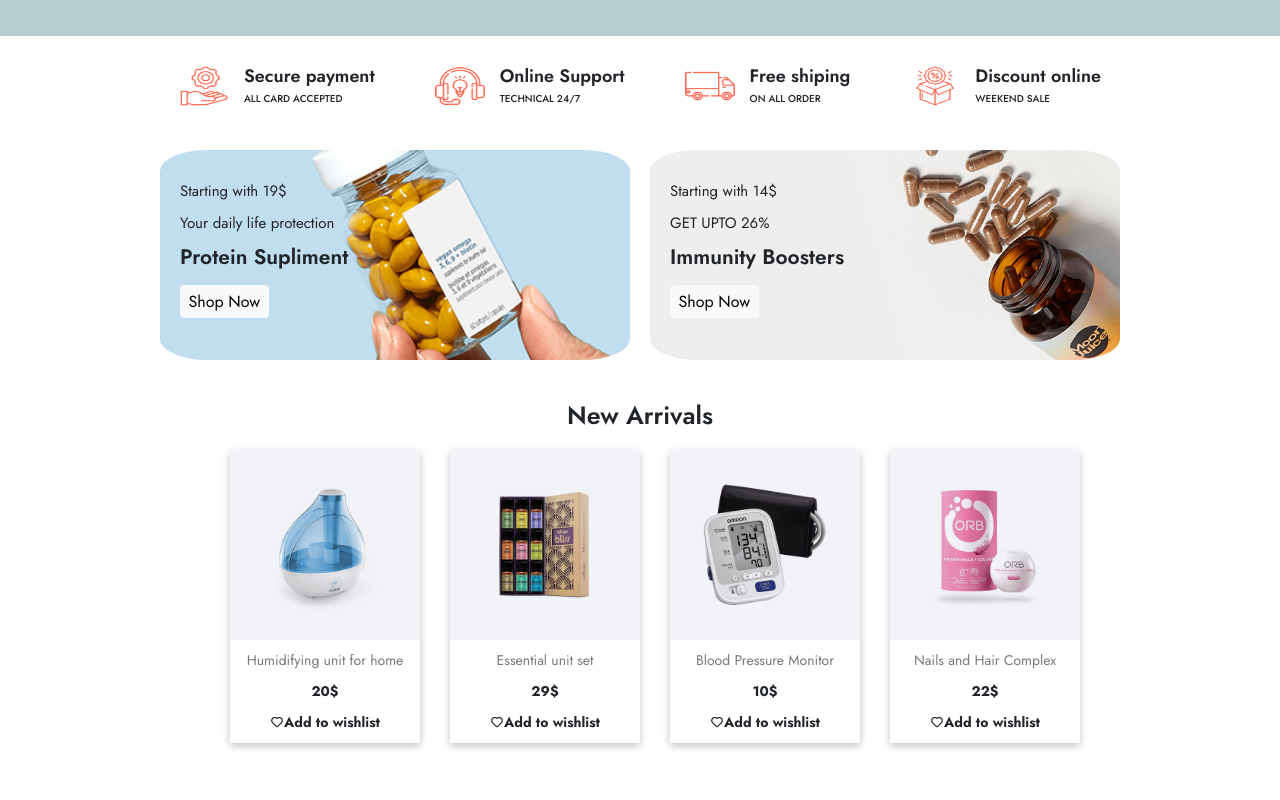
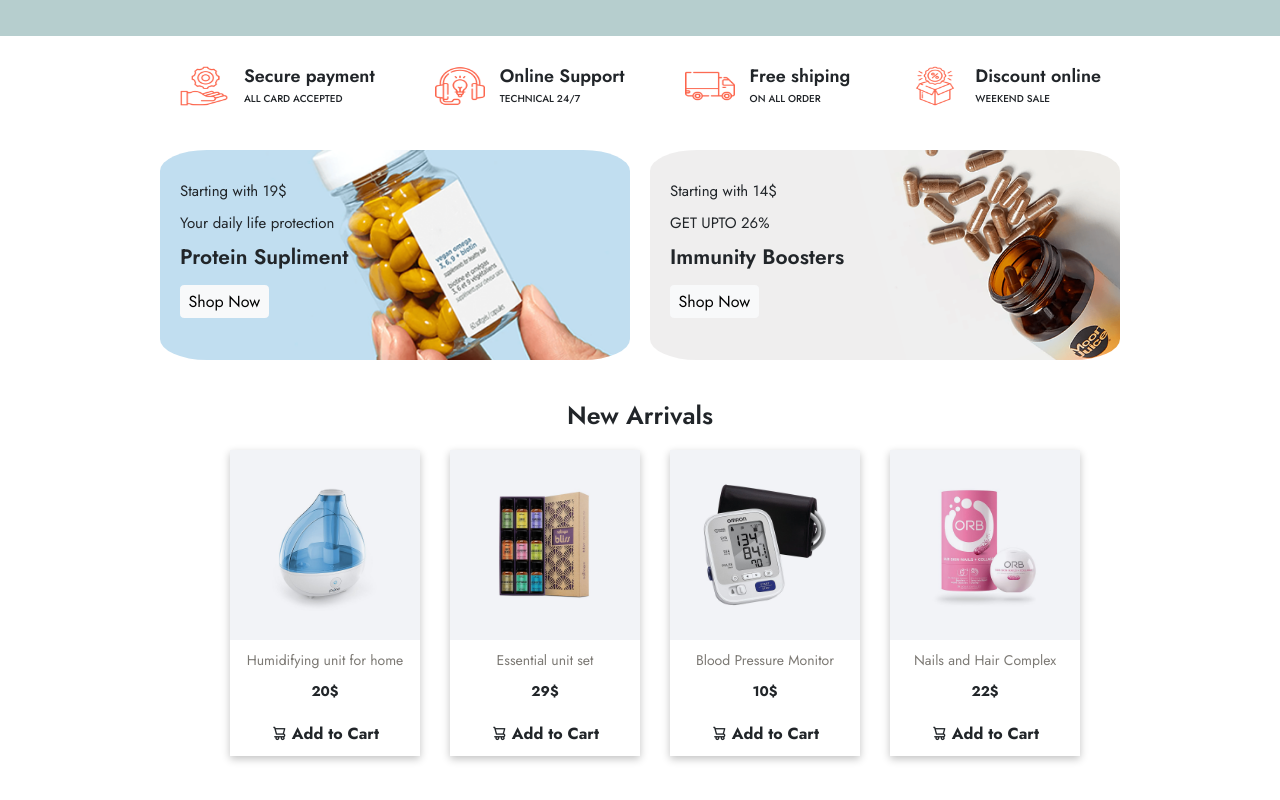
Before and after one commit to saketkumar1/E-Pharma, a React (Create React App) app: page / in a window 1280 px wide. Shown: the part 601-1401 px from the top of the page. Before the commit the page ends 1374 px from the top, so only its background shows below. Built offline with nearby package versions, Linux system fonts and the light colour scheme.

Commit message:
card data add

```diff
--- a/src/App.js
+++ b/src/App.js
@@ -6,6 +6,7 @@ import "./Components/Card/Card.css";
 import CardList from "./Components/Card/CardList";
 import Navbar from "./Components/Navbar/Navbar";
 import Hero from "./Components/Hero/Hero";
+
 
 function App() {
   const products = [
--- a/src/Components/Card/Card.css
+++ b/src/Components/Card/Card.css
@@ -16,9 +16,23 @@
 
 .text-shead{
     font-size: 1.4rem;
+}
 
 
+.cart-Button{
+    height: 100%;
+    width: 100%;
+    bottom: 0;
+    font-size: 1.6rem;
+    margin-bottom: 0px;
+    padding: 10px 1px 10px 1px;
 }
+
+.cart-Button:hover{
+    cursor: pointer;
+    background-color: rgb(177, 197, 197);
+}
+
 
 .card-text{
     display: flex;
@@ -30,7 +44,6 @@
     justify-content: center;
     display: flex;
     flex-direction: row;
+    margin: 2rem 1rem 5rem 1rem;
 
-    margin: 2rem 1rem 3rem 1rem;
-    /* margin: 10rem; */
 }
--- a/src/Components/Card/Card.js
+++ b/src/Components/Card/Card.js
@@ -8,9 +8,13 @@ export default function Card(props) {
       <div className="card-text mt-3">
         <p className="text-head">{props.CardData.title}</p>
         <p className="fw-bold text-shead">{props.CardData.price}</p>
-        <p className="fw-bold text-shead">
-          {" "}
-          <i class="uil uil-heart"></i>Add to wishlist
+        <p
+          className="fw-bold cart-Button text-center"
+          onClick={() => {
+            props.addCart(props.CardData);
+          }}
+        >
+          <i class="uil uil-shopping-cart-alt"></i> Add to Cart
         </p>
       </div>
     </div>
--- a/src/Components/Card/CardList.js
+++ b/src/Components/Card/CardList.js
@@ -1,12 +1,12 @@
-import React from 'react'
-import Card from './Card'
+import React from "react";
+import Card from "./Card";
 
 export default function CardList(props) {
-  return (
-   props.CardData.map((CardData)=>{
-    return <div>
-        <Card CardData={CardData}/>
-    </div>
-   })
-  )
+  return props.CardData.map((CardData) => {
+    return (
+      <div>
+        <Card CardData={CardData} addCart={props.addCart} />
+      </div>
+    );
+  });
 }
```
